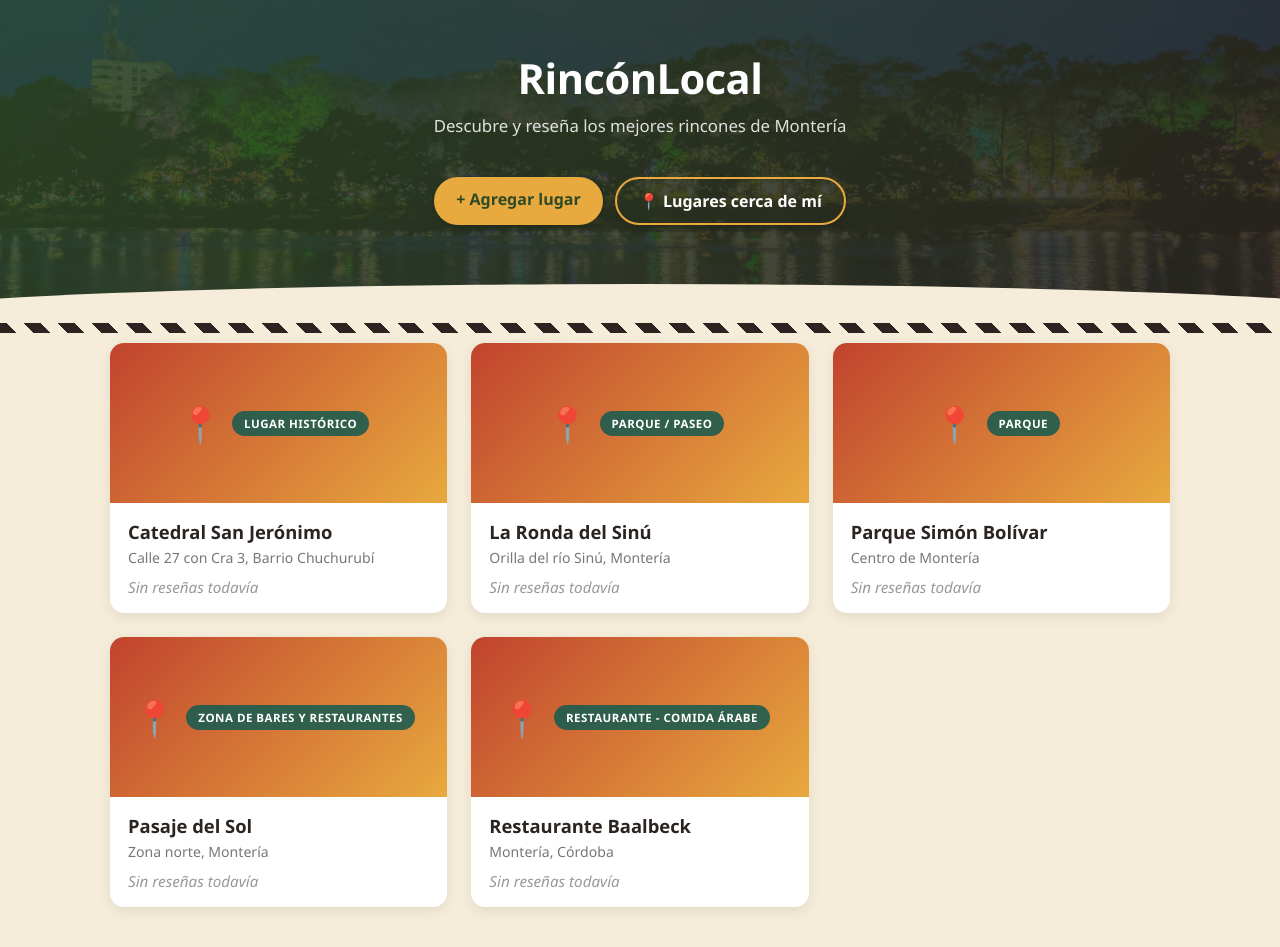
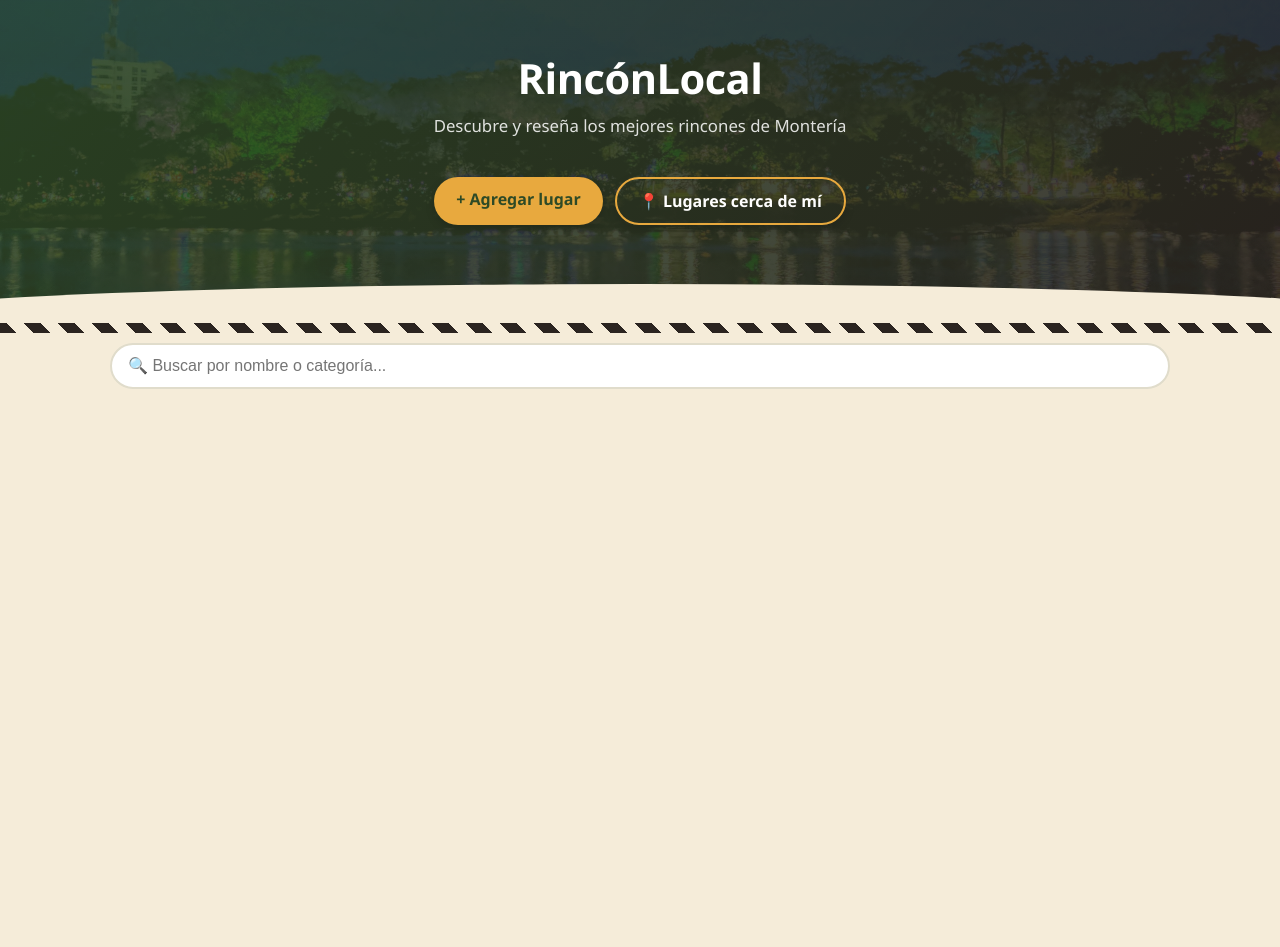
Before and after one commit to Juanchiz1/rincon-local, a PHP site: page / in a window 1280 px wide. After the commit the page ends 389 px from the top, so only its background shows below. Run offline with PHP 8.4, Linux system fonts and the light colour scheme; data comes from the database, SQL or seed files in the repository; data that the repository does not hold is empty.

Commit message:
feat: busqueda en vivo por nombre o categoria sin recargar la pagina

```diff
--- a/css/style.css
+++ b/css/style.css
@@ -623,3 +623,35 @@ body {
     font-size: 0.75rem;
     font-weight: bold;
 }
+
+.barra-busqueda {
+    grid-column: 1 / -1;
+    margin-bottom: 4px;
+}
+
+.barra-busqueda input {
+    width: 100%;
+    padding: 12px 16px;
+    border: 2px solid #e0dccb;
+    border-radius: 30px;
+    font-size: 1rem;
+    background-color: white;
+    transition: border-color 0.15s ease;
+}
+
+.barra-busqueda input:focus {
+    outline: none;
+    border-color: var(--dorado);
+}
+
+.mensaje-sin-resultados {
+    grid-column: 1 / -1;
+    text-align: center;
+    color: #888;
+    padding: 30px 0;
+    font-style: italic;
+}
+
+.mensaje-sin-resultados.oculto {
+    display: none;
+}
--- a/index.php
+++ b/index.php
@@ -63,18 +63,17 @@ if ($ordenandoPorCercania) {
     <div class="franja-vueltiada"></div>
 
     <main class="contenedor-lugares">
+        <div class="barra-busqueda">
+            <input type="text" id="buscador-lugares" placeholder="🔍 Buscar por nombre o categoría..." autocomplete="off">
+        </div>
+
         <?php if ($ordenandoPorCercania): ?>
-            <p class="aviso-orden-cercania">
-                Ordenado por cercanía a tu ubicación.
-                <a href="index.php">Quitar filtro</a>
-            </p>
-        <?php endif; ?>
 
         <?php if (count($lugares) === 0): ?>
             <p>Todavía no hay lugares registrados.</p>
         <?php else: ?>
             <?php foreach ($lugares as $lugar): ?>
-                <a href="lugar.php?id=<?= $lugar['id'] ?>" class="tarjeta-lugar">
+                <a href="lugar.php?id=<?= $lugar['id'] ?>" class="tarjeta-lugar" data-nombre="<?= strtolower(limpiar($lugar['nombre'])) ?>" data-categoria="<?= strtolower(limpiar($lugar['categoria'])) ?>">
                     <div class="imagen-lugar <?= $lugar['imagen'] ? '' : 'sin-imagen' ?>"
                          <?php if ($lugar['imagen']): ?>
                             style="background-image: url('<?= limpiar($lugar['imagen']) ?>');"
@@ -98,6 +97,8 @@ if ($ordenandoPorCercania) {
                     </div>
                 </a>
             <?php endforeach; ?>
+            <p id="mensaje-sin-resultados" class="mensaje-sin-resultados oculto">No encontramos lugares que coincidan con tu búsqueda.</p>
+        <?php endif; ?>
         <?php endif; ?>
     </main>
     <script src="js/app.js"></script>
--- a/js/app.js
+++ b/js/app.js
@@ -73,6 +73,30 @@ document.addEventListener('DOMContentLoaded', function () {
                     }
                 }
             );
+        });
+    }
+
+    // --- Búsqueda en vivo ---
+    const buscador = document.getElementById('buscador-lugares');
+    if (buscador) {
+        const tarjetasBuscables = document.querySelectorAll('.tarjeta-lugar');
+        const mensajeSinResultados = document.getElementById('mensaje-sin-resultados');
+
+        buscador.addEventListener('input', () => {
+            const termino = buscador.value.trim().toLowerCase();
+            let visibles = 0;
+
+            tarjetasBuscables.forEach((tarjeta) => {
+                const coincide = tarjeta.dataset.nombre.includes(termino)
+                    || tarjeta.dataset.categoria.includes(termino);
+
+                tarjeta.style.display = coincide ? '' : 'none';
+                if (coincide) visibles++;
+            });
+
+            if (mensajeSinResultados) {
+                mensajeSinResultados.classList.toggle('oculto', visibles > 0);
+            }
         });
     }
 
```
Also changed, not shown: assets/banderamonteria.svg (added), assets/edificiosmonteria.jpg (added), assets/edificosmonteria.2.jpg (added), assets/planchonmonteria.avif (added).
